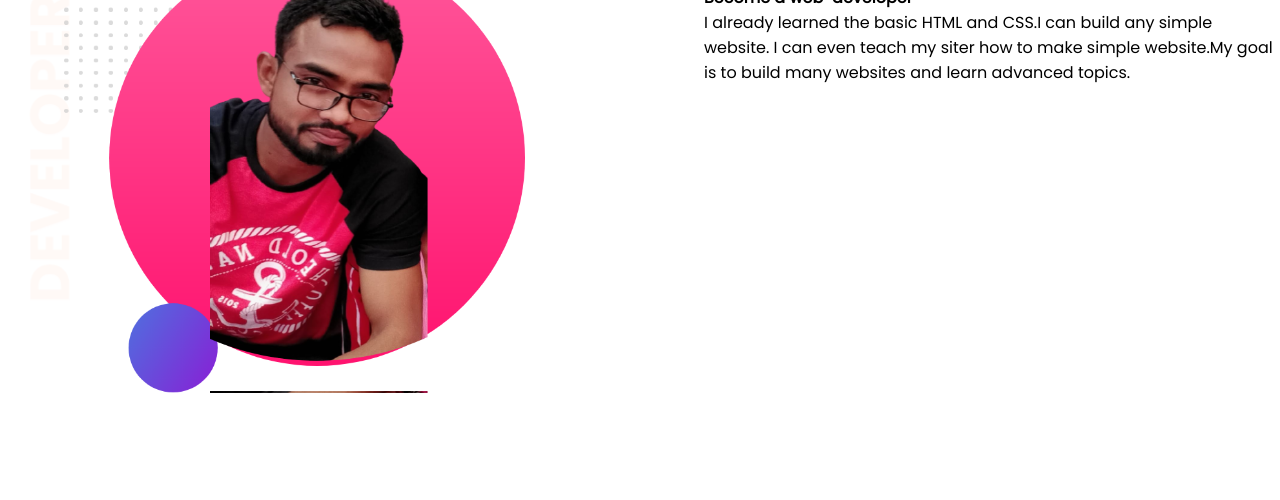
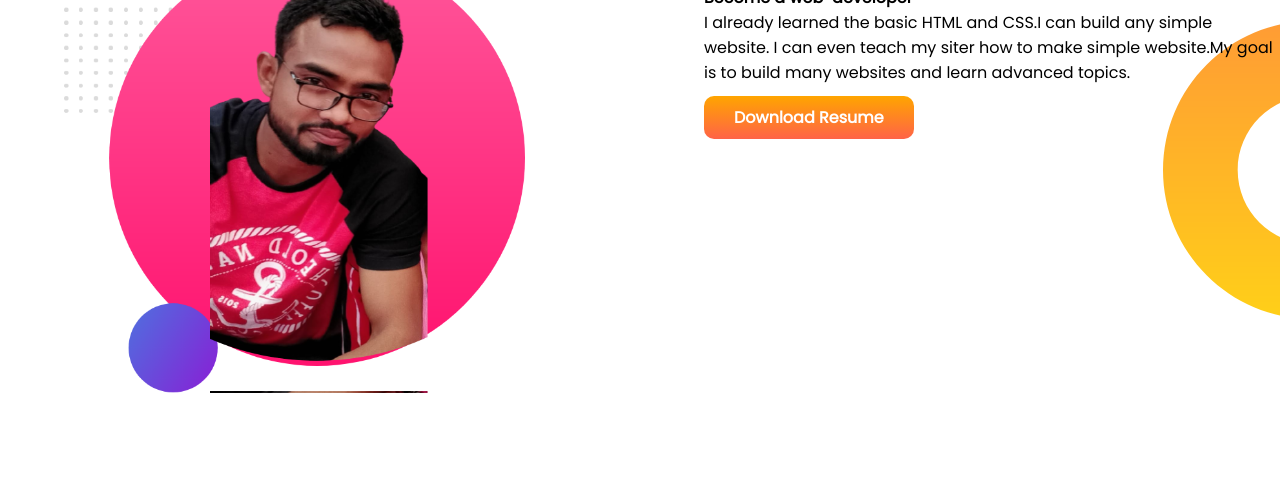
Before and after one commit to swadebsharma10/portfolio-recape, a plain HTML site: page index.html in a window 1280 px wide. Shown: the part 634-1134 px from the top of the page. Drawn offline with Linux system fonts and the light colour scheme.

Commit message:
git added

```diff
--- a/index.html
+++ b/index.html
@@ -31,7 +31,8 @@
         <div class="half-width">
             <h2>Dream Big</h2>
             <h4>Become a web-developer</h4>
-            <p>I already learned the basic HTML and CSS.I can build any simple website. I can even teach my siter how to make simple website.My goal is to build many websites and learn advanced topics.</p>
+            <p class="description">I already learned the basic HTML and CSS.I can build any simple website. I can even teach my siter how to make simple website.My goal is to build many websites and learn advanced topics.</p>
+            <a class="btn-primary" href="" target="_blank">Download Resume</a>
         </div>
 
     </section>
--- a/styles/style.css
+++ b/styles/style.css
@@ -36,3 +36,8 @@ h1{
 .description{
     margin-bottom: 20px;
 }
+/* Dream big style */
+.dream-big{
+   background-image: url(../images/dream-bg.png);
+   background-position: right;
+}
```
